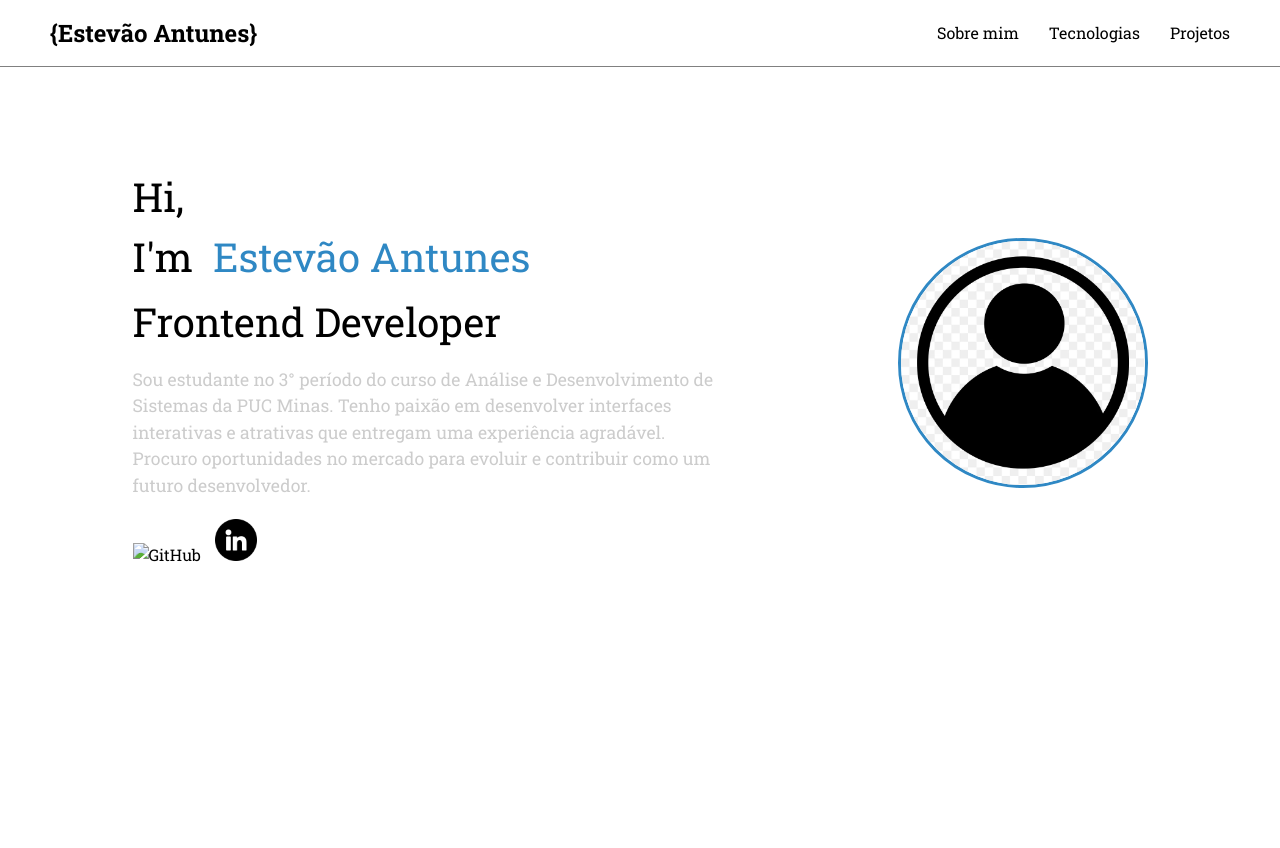
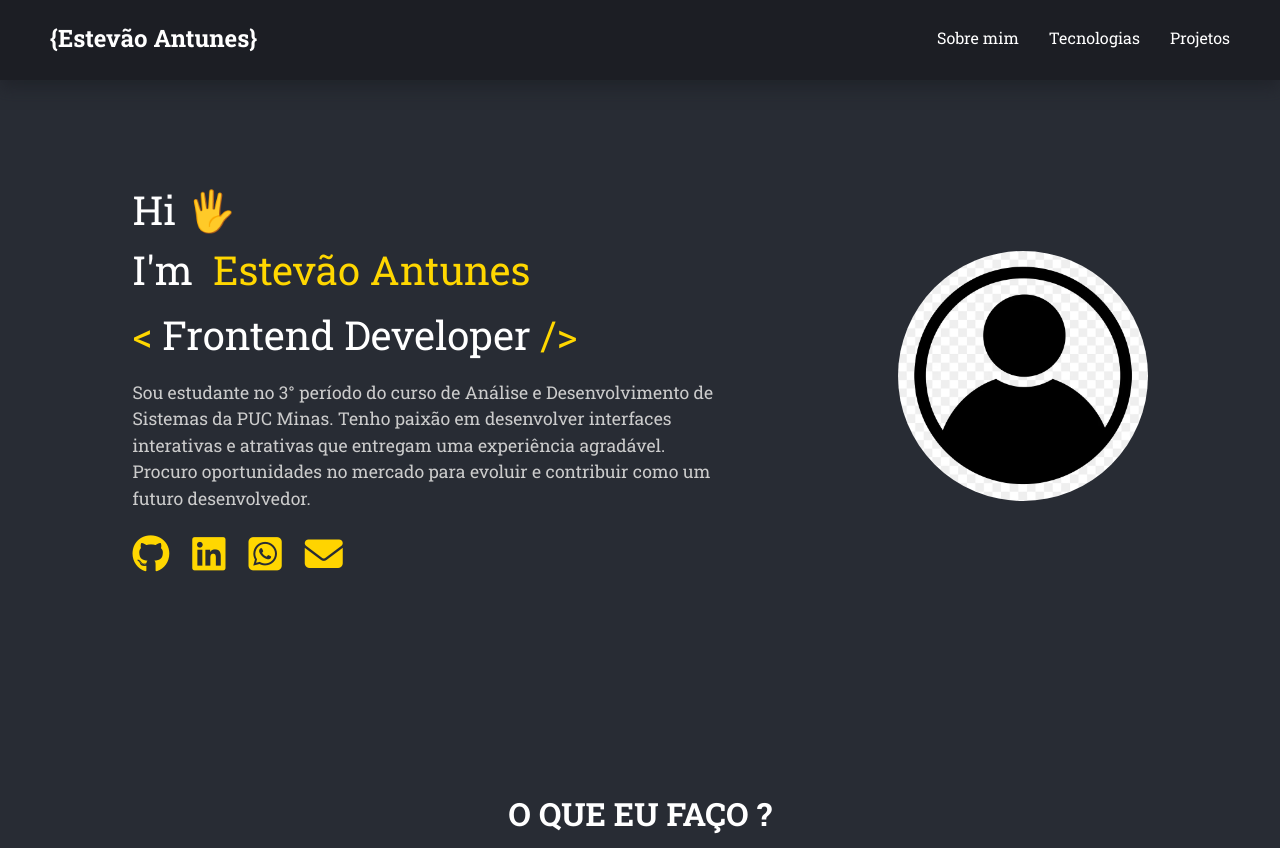
Before and after one commit to estevaoantunes/Portfolio-Estevao, a plain HTML site: page src/index.html in a window 1280 px wide. Before the commit the page ends 800 px from the top, so only its background shows below. Drawn offline with Linux system fonts and the light colour scheme.

Commit message:
introducao-finalizada

```diff
--- a/src/index.html
+++ b/src/index.html
@@ -5,23 +5,26 @@
   <meta name="viewport" content="width=device-width, initial-scale=1.0">
   <title>Portfólio - Estevão Antunes</title>
   <link rel="stylesheet" href="style.css">
+  <script src="https://kit.fontawesome.com/bea9082cbd.js" crossorigin="anonymous"></script>
 </head>
 <body>
 
+  <!--CABEÇALHO-->
   <header class="cabecalho">
     <h1 class="logo">{Estevão Antunes}</h1>
     <nav class="secoes">
-      <a href="#">Sobre mim</a>
+      <a href="#introducao">Sobre mim</a>
       <a href="#">Tecnologias</a>
       <a href="#">Projetos</a>
     </nav>
   </header>
 
-  <article class="introducao">
+  <!--INTRODUÇÃO-->
+  <article class="introducao" id="#introducao">
     <div class="frase-introducao">
-      <p class="saudacao">Hi,</p>
+      <p class="saudacao">Hi 🖐️</p>
       <p class="ola">I'm <span class="destaque">Estevão Antunes</span></p>
-      <p class="subtitulo">Frontend Developer</p>
+      <p class="subtitulo"><span class="tags"><</span> Frontend Developer <span class="tags">/></span></p>
       <p class="descricao">
         Sou estudante no 3° período do curso de Análise e Desenvolvimento de Sistemas da PUC Minas.
         Tenho paixão em desenvolver interfaces interativas e atrativas que entregam uma experiência agradável.
@@ -29,18 +32,31 @@
       </p>
       <div class="secao-redes-sociais">
         <a href="https://github.com/estevaoantunes" target="_blank">
-          <img src="img/github.png" alt="GitHub">
+           <i class="fa-brands fa-github" style="color: #FFD700;"></i>
         </a>
         <a href="https://linkedin.com/in/estevao-antunes" target="_blank">
-          <img src="img/linkedin.png" alt="LinkedIn">
+          <i class="fa-brands fa-linkedin" style="color: #FFD700;"></i>
+        </a>
+        <a href="https://wa.me/5531991414059" taget="_blank">
+          <i class="fa-brands fa-square-whatsapp" style="color: #ffd700;"></i>
+        </a>
+        <a href="mailto:estevao.antunes123@gmail.com" target="_blank">
+          <i class="fa-solid fa-envelope" style="color: #ffd400;"></i>
         </a>
       </div>
     </div>
-
     <div class="div-foto-apresentacao">
       <img class="foto-apresentacao" src="img/cHJpdmF0ZS9sci9pbWFnZXMvd2Vic2l0ZS8yMDIzLTAxL3JtNjA5LXNvbGlkaWNvbi13LTAwMi1wLnBuZw.png" alt="Foto de apresentação">
     </div>
   </article>
 
+    <!--MEUS SERVIÇOS-->
+
+  <article class="servicos">
+    <div class="linha-tracejada"></div>
+    <div class="div-titulo-servicos">
+      <h1 class="frase-servicos">O QUE EU FAÇO ?</h1>
+    </div>
+  </article>
 </body>
 </html>
--- a/src/style.css
+++ b/src/style.css
@@ -11,8 +11,8 @@ body {
   font-family: 'Arial', sans-serif;
   font-size: 16px;
   line-height: 1.5;
-  background-color: #ffffff;
-  color: hsl(0, 0%, 0%);
+  background-color: #282C34;
+  color: hsl(0, 0%, 100%);
 }
 
 a {
@@ -25,10 +25,13 @@ a {
   display: flex;
   align-items: center;
   justify-content: space-between;
-  padding: 15px 50px;
-  border-bottom: 1px solid gray;
-  background-color: #ffffff;
+  padding: 20px 50px;
+  background-color: #1C1E24;
   backdrop-filter: blur(8px);
+  padding-bottom: 24px;
+  box-shadow: 0px 8px 15px rgba(28, 30, 36, 0.6);
+
+
 }
 
 .logo {
@@ -56,6 +59,7 @@ a {
 }
 
 .frase-introducao {
+  font-size: xx-large;
   font-family: 'Roboto Slab', serif;
   max-width: 600px;
 }
@@ -72,10 +76,12 @@ a {
 .ola
 {
   font-size: 2.5rem;
+
+
 }
 .destaque {
   font-size: 2.5rem;
-  color: rgb(47, 136, 196);
+  color: #FFD700;
   margin-left: 10px;
 }
 
@@ -85,19 +91,24 @@ a {
   margin-top: 15px;
 }
 
+/*REDES SOCIAIS*/
 .secao-redes-sociais {
   margin-top: 20px;
 }
 
-.secao-redes-sociais a img {
-  width: 42px;
-  height: 42px;
-  margin-right: 10px;
+.secao-redes-sociais a i {
+  font-size: 38px;
+  margin-right: 15px;
   transition: transform 0.2s ease;
 }
 
-.secao-redes-sociais a img:hover {
+.secao-redes-sociais a i:hover {
   transform: scale(1.1);
+}
+
+.tags
+{
+  color: #FFD700;
 }
 
 /*FOTO*/
@@ -106,5 +117,25 @@ a {
   width: 250px;
   border-radius: 50%;
   object-fit: cover;
-  border: 3px solid rgb(47, 136, 196);
 }
+
+/*SERVIÇOS*/
+
+.frase-servicos
+{
+  font-family: 'Roboto Slab', serif;
+  text-align: center;
+  font-size: xx-large;
+}
+
+.div-titulo-servicos
+{
+  display: flex;
+  justify-content: center;
+  align-items: center;
+  flex-wrap: wrap;
+  margin: 150px auto 0px;
+  width: 60%;
+  padding: 10px;
+
+}
```
